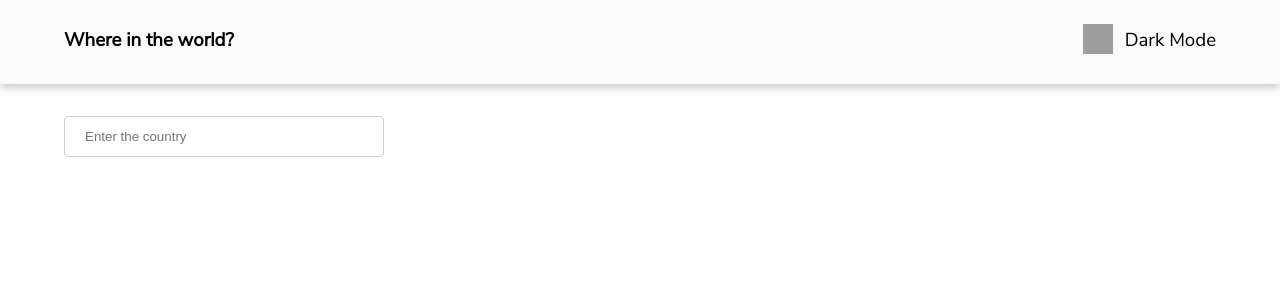
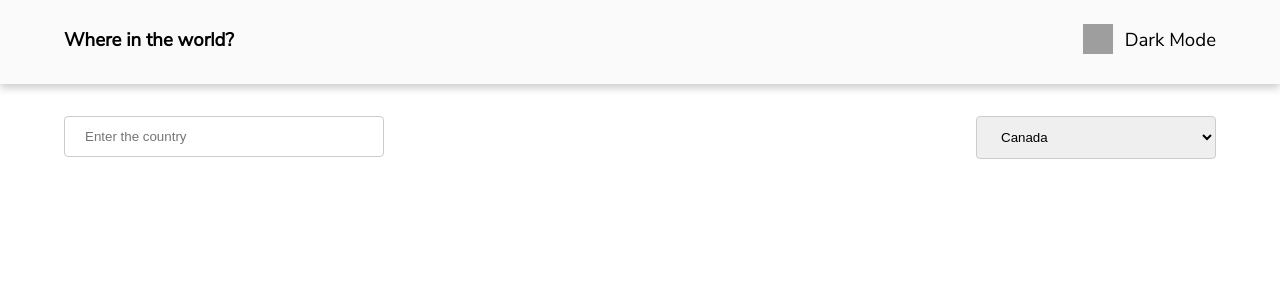
Before and after one commit to abhaydee/Rest-Countries1, a Next.js app: page / in a window 1280 px wide. Shown: the top 300 px of the page. Built offline with nearby package versions, Linux system fonts and the light colour scheme; grey boxes are pictures that could not be loaded.

Commit message:
updates to dropdown

```diff
--- a/Components/DropdownContainer.jsx
+++ b/Components/DropdownContainer.jsx
@@ -1,9 +1,12 @@
 import React from 'react'
-
+import styles from "../styles/Dropdown.module.scss"
 function DropdownContainer() {
     return (
         <div>
-
+            <select name="country"  className={styles["country"]}>
+                <option>Canada</option>
+                <option>India</option>
+            </select>
         </div>
     )
 }
--- a/pages/index.js
+++ b/pages/index.js
@@ -1,15 +1,19 @@
 import React from "react";
-import Head from "next/head"
+import Head from "next/head";
 import Header from "../Components/Header";
 import InputContainer from "../Components/InputContainer";
+import DropdownContainer from "../Components/DropdownContainer";
 function Home() {
   return (
     <div>
       <Head>
         <title>Rest-Countries</title>
       </Head>
-      <Header/>
-      <InputContainer/>
+      <Header />
+      <div className="input-parent">
+        <InputContainer />
+        <DropdownContainer />
+      </div>
     </div>
   );
 }
--- a/styles/Dropdown.module.scss
+++ b/styles/Dropdown.module.scss
@@ -0,0 +1,16 @@
+.country {
+  width: 100%;
+  padding: 12px 20px;
+  display: inline-block;
+  border: 1px solid #ccc;
+  border-radius: 4px;
+  box-sizing: border-box;
+}
+
+@media screen and (min-width:768px){
+    .country{
+        width: 15rem;
+        margin-right: 4rem;
+        margin-top: 2rem;
+    }
+}
--- a/styles/global.scss
+++ b/styles/global.scss
@@ -1,3 +1,18 @@
 body{
     margin: 0 auto;
 }
+.input-parent{
+    display: flex;
+    flex-direction: column;
+    justify-content: center;
+    max-width: 80rem;
+}
+
+@media screen and (min-width:768px){
+    .input-parent{
+        max-width: 100%;
+        display: flex;
+        flex-direction: row;
+        justify-content: space-between;
+    }
+}
--- a/styles/input.module.scss
+++ b/styles/input.module.scss
@@ -1,6 +1,4 @@
 .input {
-  margin-left: 4rem;
-  margin-top: 2rem;
   width: 100%;
   padding: 12px 20px;
   display: inline-block;
@@ -12,5 +10,7 @@
 @media screen and (min-width:768px){
     .input{
         width: 20rem;
+        margin-left: 4rem;
+        margin-top: 2rem;
     }
 }
```
